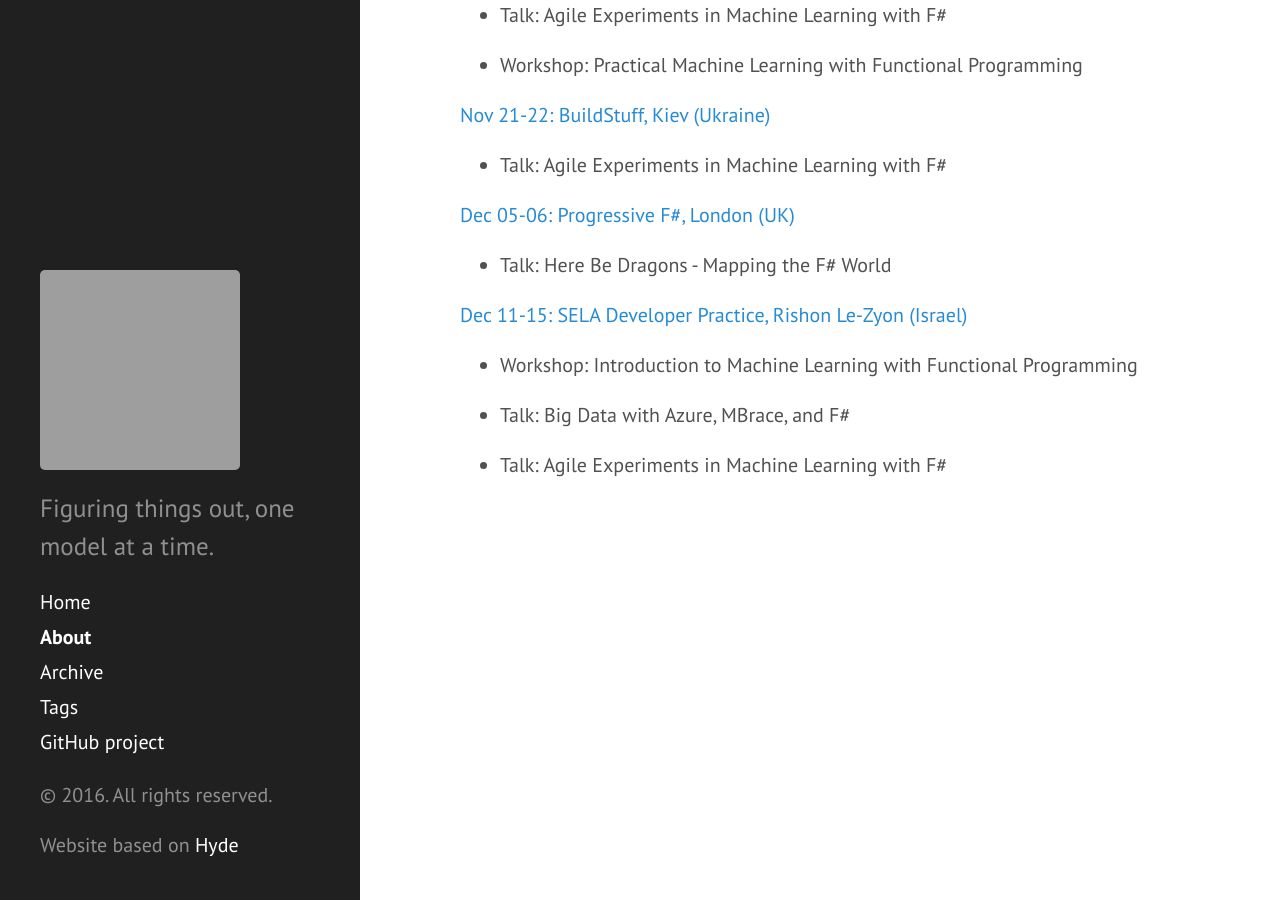
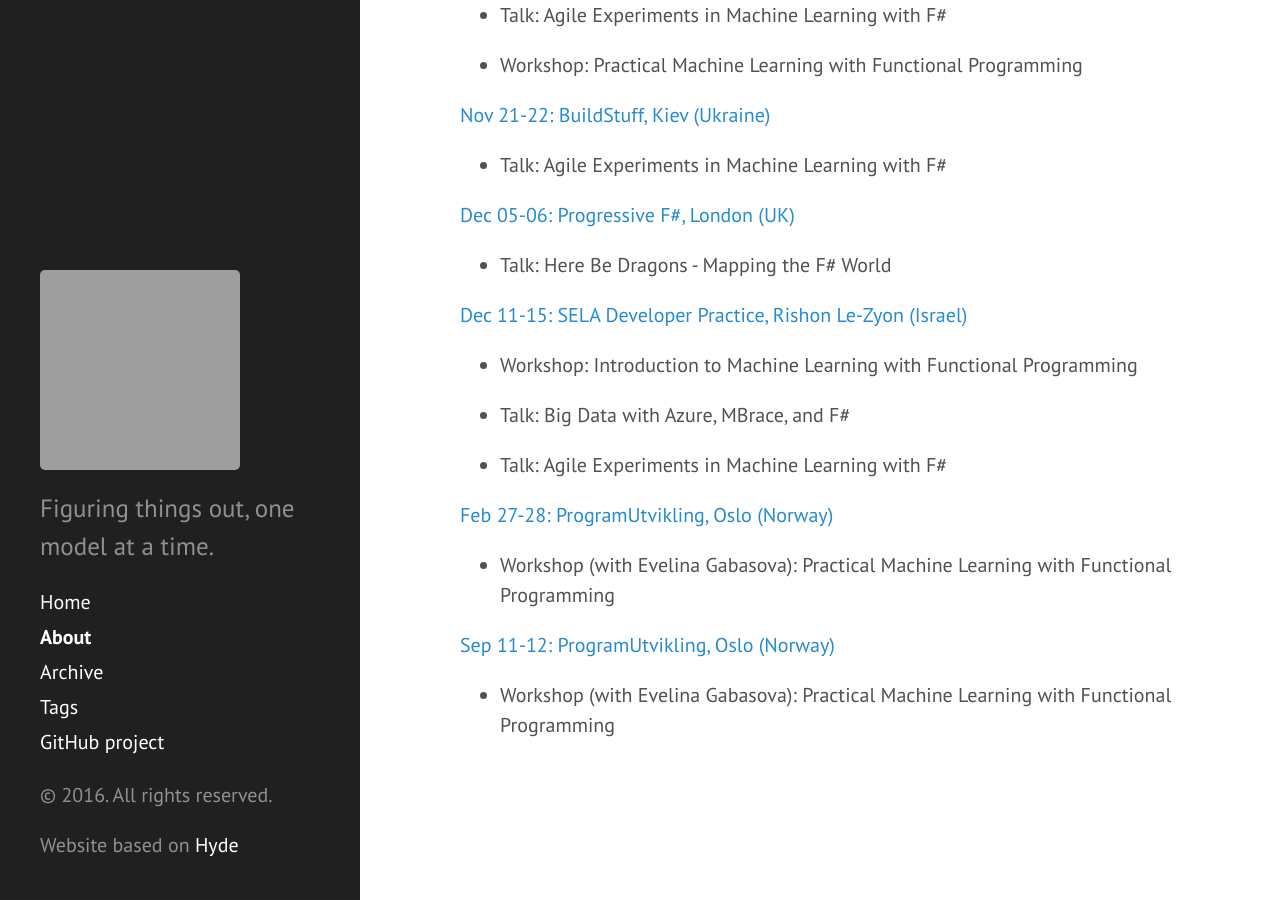
Before and after one commit to mathias-brandewinder/mathias-brandewinder.github.io, a Jekyll site: the page built from about.md, in a window 1280 px wide and 900 px high, scrolled down 1111 px. Built offline with Jekyll 4.4.1, drawn with Linux system fonts in a browser that asks for light colours; comment, search, counter and statistics services are not loaded; grey boxes are pictures that could not be loaded.

Commit message:
added 2 workshops in Oslo / 2017

```diff
--- a/_data/events.json
+++ b/_data/events.json
@@ -1,6 +1,34 @@
 {
     "events":
     [
+        {
+            "host":"ProgramUtvikling",
+            "date":"2017-09-11",
+            "until":"2017-09-12",
+            "city":"Oslo",
+            "country":"Norway",
+            "url":"http://programutvikling.no/en/course/practical-machine-learning-with-functional-programming-1/",
+            "activities":
+            [
+                {
+                    "description":"Workshop (with Evelina Gabasova): Practical Machine Learning with Functional Programming"
+                }
+            ]
+        },
+        {
+            "host":"ProgramUtvikling",
+            "date":"2017-02-27",
+            "until":"2017-02-28",
+            "city":"Oslo",
+            "country":"Norway",
+            "url":"http://programutvikling.no/en/course/practical-machine-learning-with-functional-programming-1/",
+            "activities":
+            [
+                {
+                    "description":"Workshop (with Evelina Gabasova): Practical Machine Learning with Functional Programming"
+                }
+            ]
+        },
         {
             "host":"SELA Developer Practice",
             "date":"2016-12-11",
```
